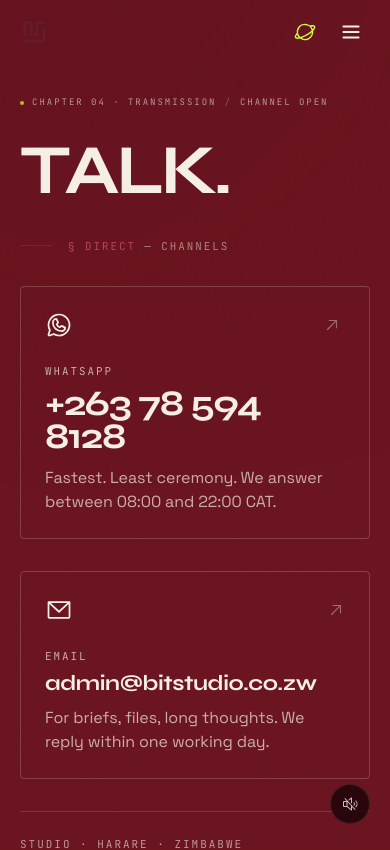
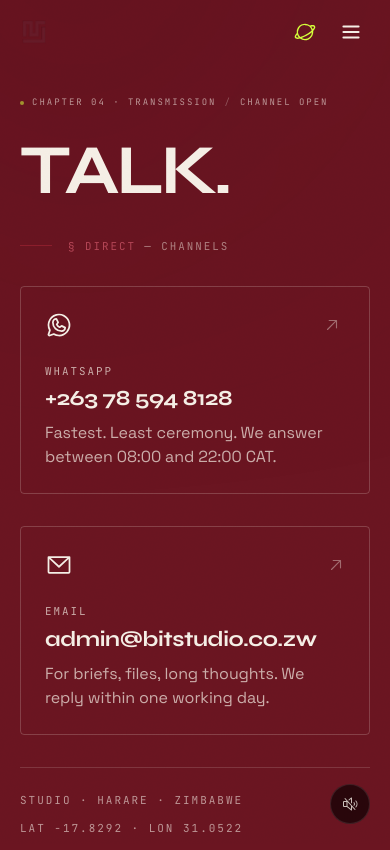
Before and after one commit to Mutombe/bitstudio, a React (Vite) app in the folder frontend/: page /contact in a window 390 px wide. Shown: the top 850 px of the page. Built offline with nearby package versions, Linux system fonts and the light colour scheme.

Commit message:
Bit Studio: match WhatsApp number size to email in Contact channel cards for symmetry (both now clamp 1.35→2.25rem, break-all only on email since phone has spaces)

```diff
--- a/frontend/src/pages/Contact.jsx
+++ b/frontend/src/pages/Contact.jsx
@@ -91,7 +91,10 @@ export default function Contact() {
                   <ArrowUpRightIcon size={18} className="opacity-40 group-hover:opacity-100 group-hover:text-signal -translate-x-1 group-hover:translate-x-0 group-hover:-translate-y-0 transition-all" />
                 </div>
                 <p className="mt-6 label-mono text-bone-100/70">WhatsApp</p>
-                <p className="mt-2 display-lg text-bone-100 group-hover:text-signal transition-colors">
+                <p
+                  className="mt-2 font-display font-bold tracking-[-0.02em] leading-[1.02] text-bone-100 group-hover:text-signal transition-colors"
+                  style={{ fontSize: "clamp(1.35rem, 3.4vw, 2.25rem)" }}
+                >
                   +263 78 594 8128
                 </p>
                 <p className="mt-3 text-bone-100/70">Fastest. Least ceremony. We answer between 08:00 and 22:00 CAT.</p>
```
